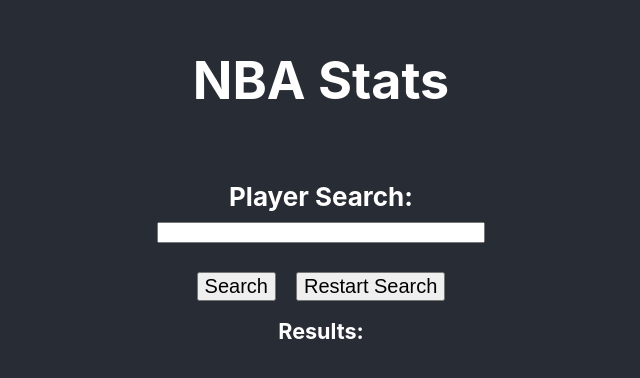
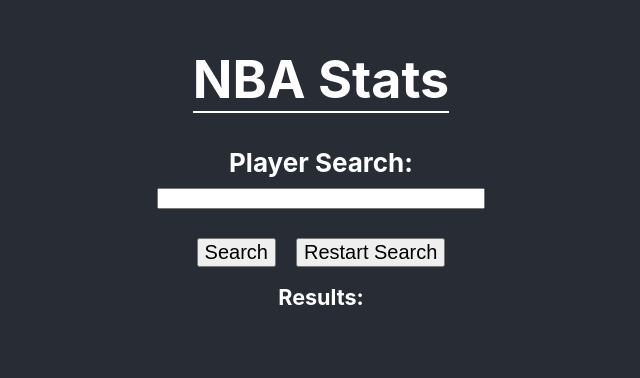
Before and after one commit to khatruong2009/NBA-Stats, a React (Create React App) app in the folder nba-stats/: page / in a window 1280 px wide. Shown: the part 208-586 px from the top of the page, without its empty margins (319-959 px from the left). Built offline with nearby package versions, Linux system fonts and the light colour scheme.

Commit message:
changed the color of the bars and headers

```diff
--- a/nba-stats/src/App.css
+++ b/nba-stats/src/App.css
@@ -25,6 +25,12 @@
   font-size: calc(10px + 2vmin);
   color: white;
   width: 100%;
+}
+
+.App-header h1 {
+  border-bottom: white 2px solid;
+  padding: 0 0 0 0;
+  margin: 0 0 0 0;
 }
 
 .App-link {
--- a/nba-stats/src/Components/Stats.js
+++ b/nba-stats/src/Components/Stats.js
@@ -22,18 +22,12 @@
 
     let [team, setTeam] = useState(0);
 
-    let [filteredGames, setFilteredGames] = useState();
-
-    let [series, setSeries] = useState([]);
-
     let today = new Date();
     let day = String(today.getDate()).padStart(2, '0');
     let month = String(today.getMonth() + 1).padStart(2, '0');
     let year = today.getFullYear();
 
     let season = (month <= 5 ? year - 1 : year);
-
-    let [lastTenGameIds, setLastTenGameIds] = useState([]);
 
     let [lastTenPlayerStats, setLastTenPlayerStats] = useState([]);
 
@@ -50,12 +44,16 @@
         plugins: {
           legend: {
             position: 'top',
+            labels: {color: 'white', font: {size: '20px'}}
           },
           title: {
             display: true,
             text: 'Last 10 Games',
+            color: 'white',
+            font: {size: '30px'}
           },
         },
+
       };
 
     // get the player season average stats from the API
@@ -125,7 +123,6 @@
                 // console.log(games);
 
                 getLastTenStats(games);
-                setFilteredGames(games);
             }
         })
     }
@@ -139,14 +136,11 @@
             temp1.push(games[i].id);
         }
 
-        setLastTenGameIds(temp1);
-
         //get the stats from the last 10 games using gameids
         const statsUrl = "https://www.balldontlie.io/api/v1/stats/?player_ids[]=" + props.player + "&game_ids[]=" + temp1[0] + "&game_ids[]=" + temp1[1] + "&game_ids[]=" + temp1[2] + "&game_ids[]=" + temp1[3] + "&game_ids[]=" + temp1[4] + "&game_ids[]=" + temp1[5] + "&game_ids[]=" + temp1[6] + "&game_ids[]=" + temp1[7] + "&game_ids[]=" + temp1[8] + "&game_ids[]=" + temp1[9];
 
         Axios.get(statsUrl).then(async (response) => {
 
-            // console.log(response);
             let temp = [];
             for (let i = 0; i < response.data.data.length; i++) {
                 temp.push(response.data.data[i]);
@@ -158,19 +152,15 @@
         })
     }
 
+    //put the data into data object state so that the chart component can use it
     const getChart = (stats) => {
         let tempStats = [];
         let map = stats.map((game) => game.pts);
         let map2 = stats.map((game) => game.game.date.toString().substr(0, 10));
 
-        console.log(map);
-        console.log(map2);
-
         for (let i = 0; i < map.length; i++) {
             tempStats.push({date: map2[i], points: map[i]});
         }
-
-        console.log(tempStats);
 
         setData({
             labels: stats.map((game) => game.game.date.toString().substr(0, 10)),
@@ -178,6 +168,7 @@
                 {
                     label: "Points per Game",
                     data: stats.map((game) => game.pts),
+                    backgroundColor: 'rgb(0, 255, 34)',
                 }
             ]
         });
```
